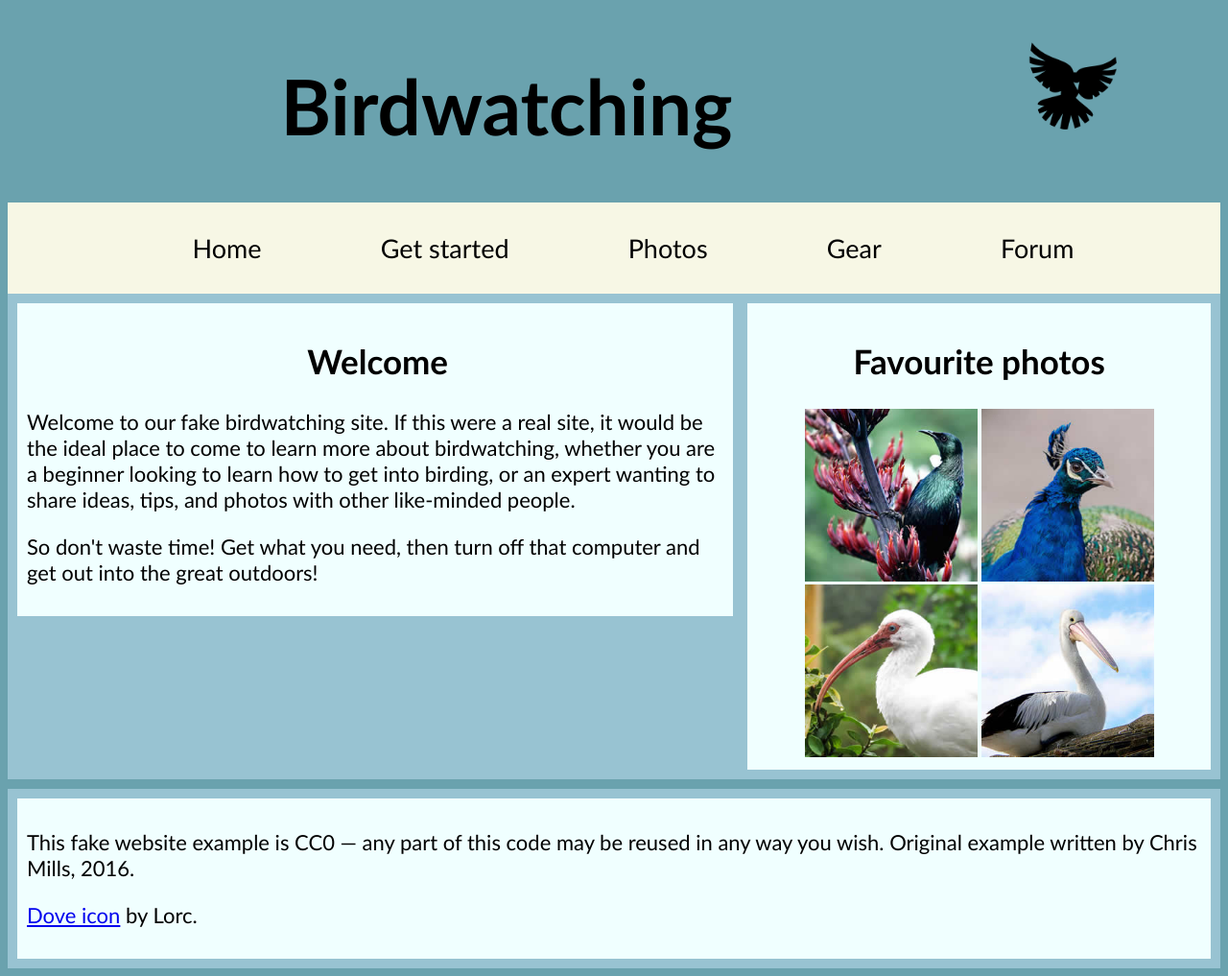
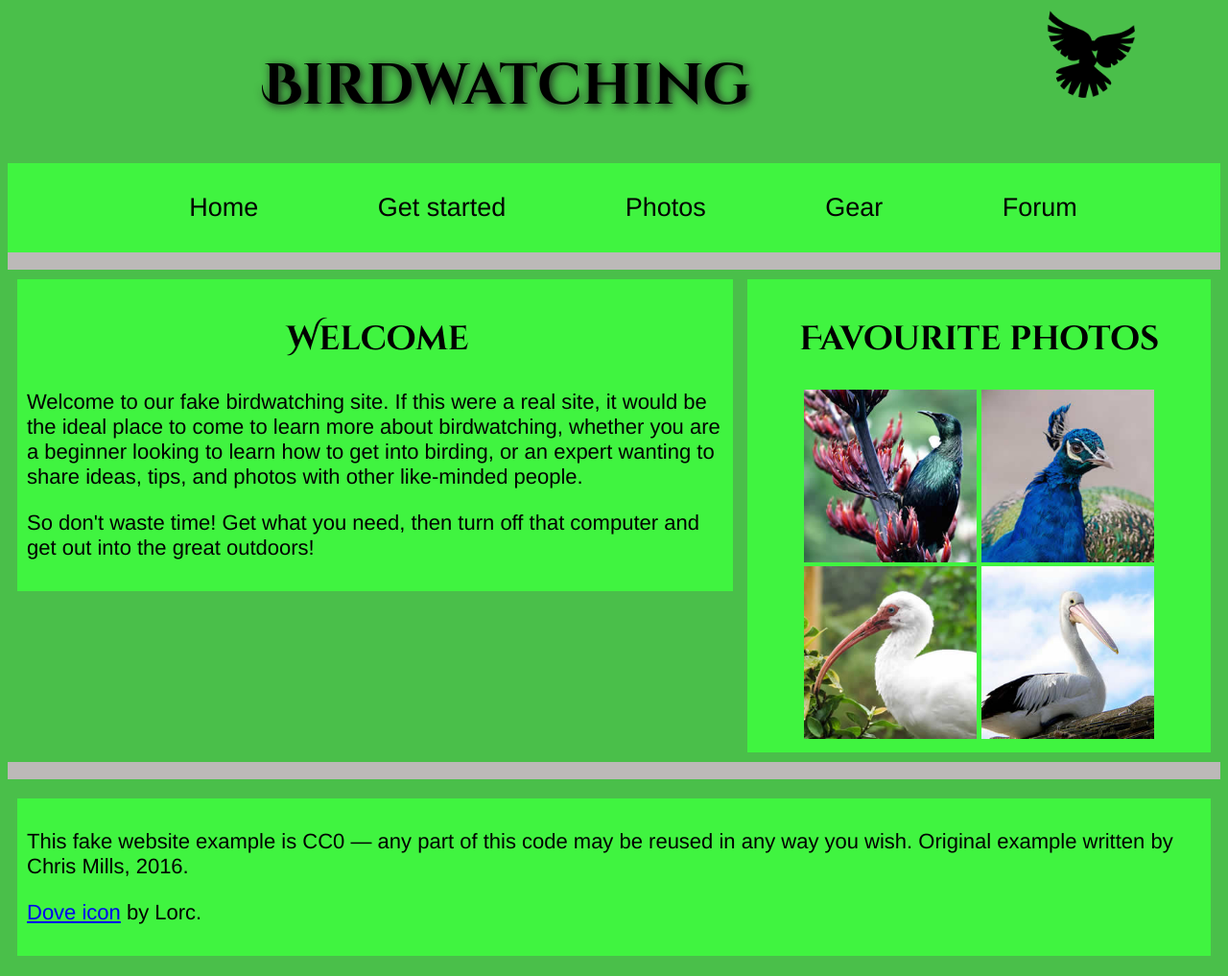
Before and after one commit to Kylacamilleo22/m4-lab, a plain HTML site: page index.html in a window 1280 px wide. Shown: the whole page at 96% size. Drawn offline with Linux system fonts and the light colour scheme.

Commit message:
changes to reflect the desired colors/fonts

```diff
--- a/css/style.css
+++ b/css/style.css
@@ -1,13 +1,16 @@
 body {
-  background-color: rgb(106, 162, 174);
-  font-family:'Trebuchet MS', 'Lucida Sans Unicode', 'Lucida Grande', 'Lucida Sans', Arial, sans-serif;
+  background-color: #4abf4a;
+  font-family:'Franklin Gothic Medium', 'Arial Narrow', Arial, sans-serif
 }
 
 h1{
   display: inline-flex;
-  font-size: 80px;
+  font-size: 60px;
   padding-left: 180px;
   padding-right: 300px;
+  text-shadow: 2px 2px 10px rgb(28, 28, 28);
+  font-family: 'Cinzel Decorative';
+  background: #4abf4a;
 }
 
 .header-title {
@@ -16,7 +19,7 @@ h1{
 
 .navigation {
   text-align: center;
-  background-color: rgb(247, 247, 229);
+  background-color: #40f440;
   padding: 15px;
 }
 
@@ -29,7 +32,7 @@ h1{
 }
 
 .nav:hover {
-  background-color: rgb(226, 246, 246);
+  background-color: #40f440;
 }
 
 li {
@@ -41,6 +44,7 @@ li {
 h2 {
   font-size: 35px;
   text-align: center;
+  font-family: 'Cinzel Decorative';
 }
 
 p {
@@ -52,20 +56,20 @@ p {
 }
 
 .welcome-inblock {
-  background-color: azure;
+  background-color: #40f440;
   padding: 10px;
   padding-right: 5px;
 }
 
 .container {
   display: flex;
-  background-color: rgb(152, 195, 210);
+  background-color: #4abf4a;
 
 }
 
 .container2 {
   display: flex;
-  background-color: rgb(152, 195, 210);
+  background-color: #4abf4a;
   flex: 40%;
 }
 
@@ -80,7 +84,7 @@ p {
 }
 
 .fav-inblock {
-  background-color: azure;
+  background-color: #40f440;
   padding: 10px;
   display: block;
   align-items: center;
@@ -91,12 +95,18 @@ p {
 }
 
 .footer {
-  background-color: rgb(152, 195, 210);
+  background-color: #4abf4a;
   padding: 10px;
   margin-top: 10px;
 }
 
+.space {
+  background-color: #bcb9b8
+
+  ;
+  padding: black;
+}
 .footer-inblock {
-  background-color: azure;
+  background-color: #40f440;
   padding: 10px;
 }
--- a/index.html
+++ b/index.html
@@ -29,6 +29,10 @@
         </ul>
       </div>
 
+      <div class="space">
+        <br>
+      </div>
+
       <div class="container">
         <div class="welcome-box">
           <div class="welcome-inblock">
@@ -54,6 +58,10 @@
         </div>
       </div>
 
+      <div class="space">
+        <br>
+      </div>
+
       <div class="footer">
         <div class="footer-inblock">
           <p>This fake website example is CC0 — any part of this code may be reused in any way you wish. Original example written by Chris Mills, 2016.</p>
```
